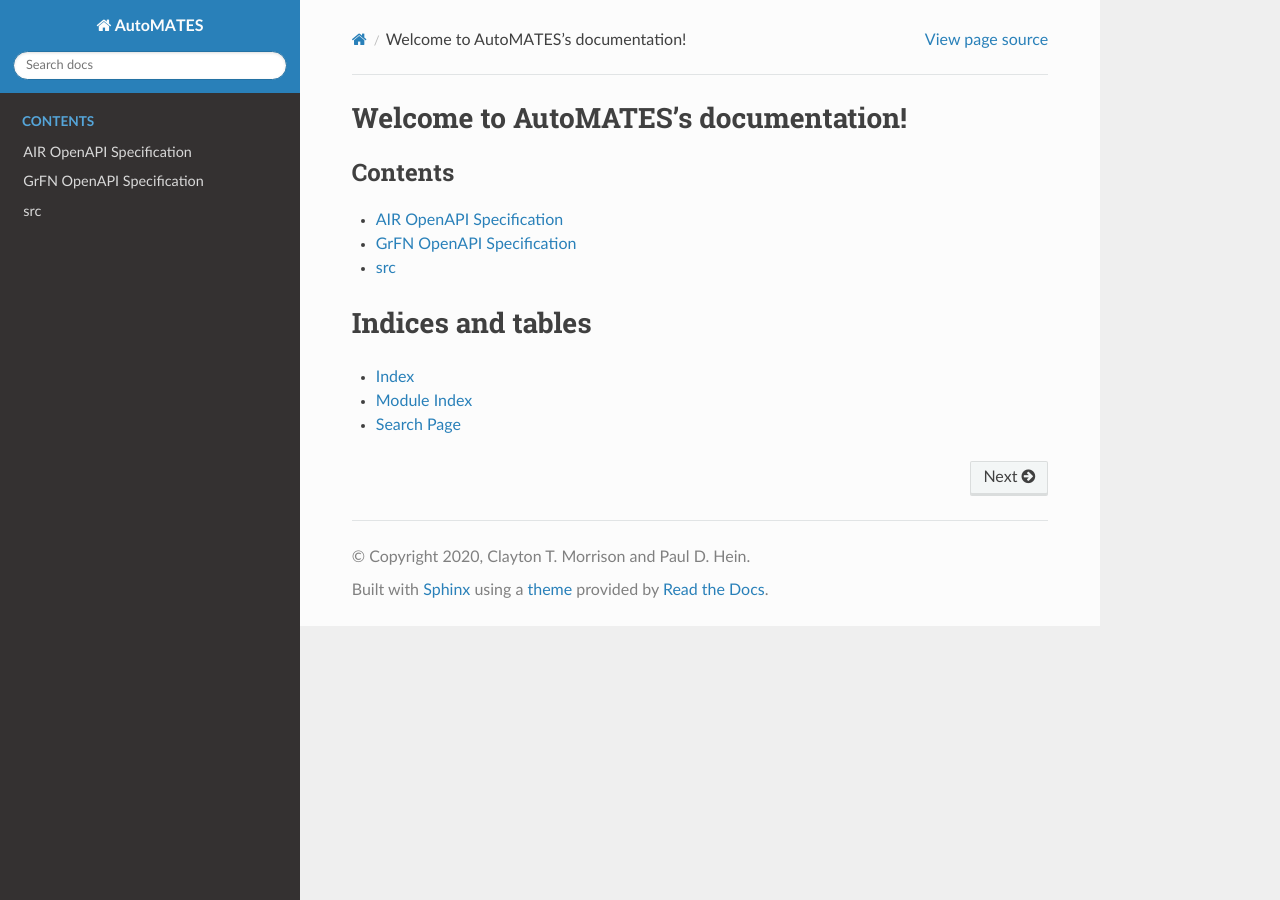
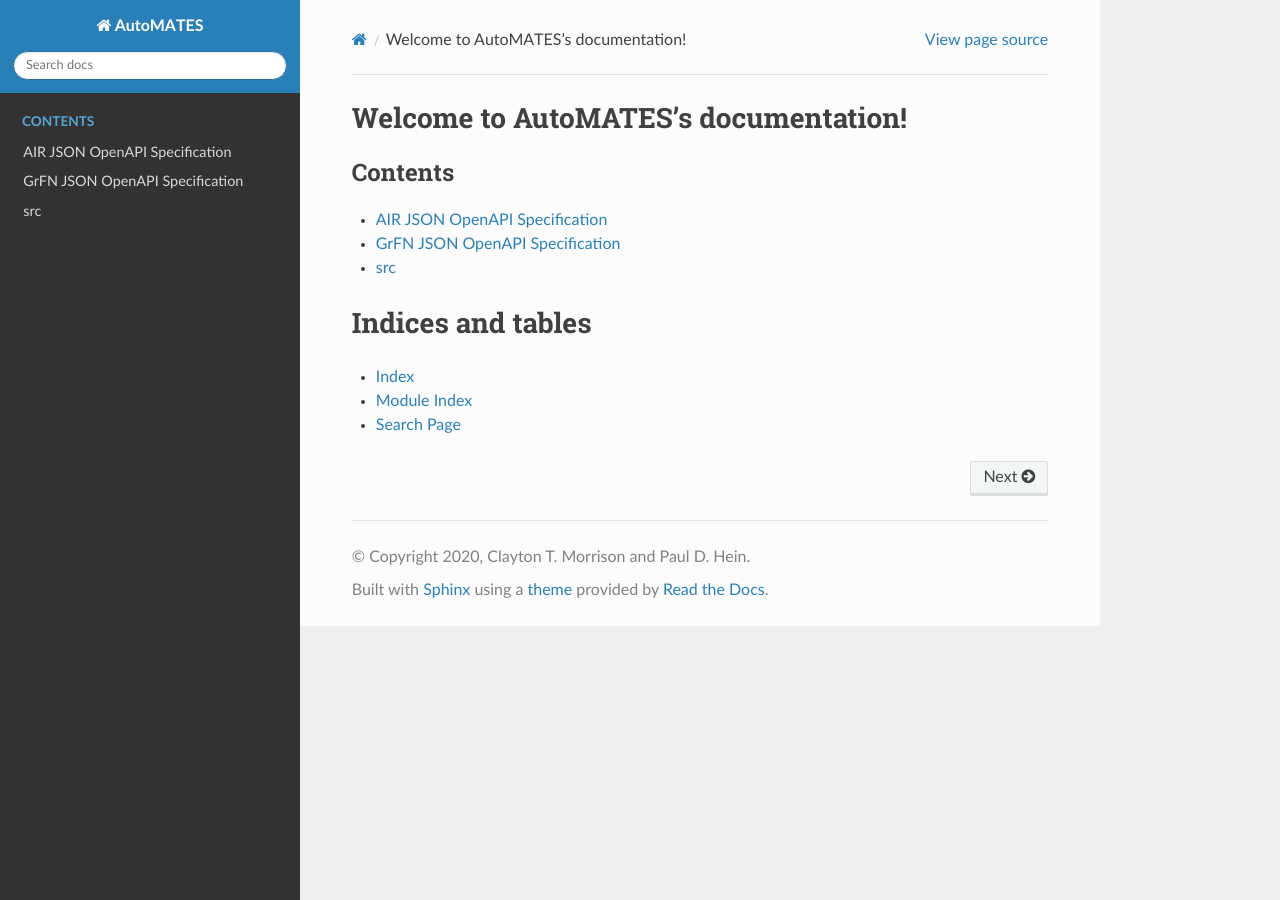
Before and after one commit to ml4ai/automates-v2, a Sphinx documentation site: the page built from docs/source/index.rst, in a window 1280 px wide. Built offline with Sphinx 7.4.7 and the Read the Docs theme 2.0.0, drawn with Linux system fonts in a browser that asks for light colours; pages that are not in the unit, such as notebooks, are missing from menus.

Commit message:
more doc cleanup

```diff
--- a/docs/source/air_openapi.rst
+++ b/docs/source/air_openapi.rst
@@ -1,5 +1,5 @@
-AIR OpenAPI Specification
-==========================
+AIR JSON OpenAPI Specification
+==============================
 
 .. raw:: html
   :file: air_openapi.html
--- a/docs/source/air_openapi.yaml
+++ b/docs/source/air_openapi.yaml
@@ -1,11 +1,11 @@
 openapi: 3.0.0
 
 info:
-  title: AIR spec
-  description: AutoMATES Intermediate Representation (AIR) schema specification
+  title: AIR JSON spec
+  description: AutoMATES Intermediate Representation (AIR) JSON schema specification
   contact:
     name: Clayton T. Morrison
-    email: claytonm@email.arizona.edu
+    email: claytonm@arizona.edu
   license:
     name: Apache 2.0
     url: 'http://www.apache.org/licenses/LICENSE-2.0.html'
--- a/docs/source/grfn_openapi.rst
+++ b/docs/source/grfn_openapi.rst
@@ -1,5 +1,5 @@
-GrFN OpenAPI Specification
-==========================
+GrFN JSON OpenAPI Specification
+===============================
 
 .. raw:: html
   :file: grfn_openapi.html
--- a/docs/source/grfn_openapi.yaml
+++ b/docs/source/grfn_openapi.yaml
@@ -1,11 +1,11 @@
 openapi: 3.0.0
 
 info:
-  title: GrFN spec
-  description: AutoMATES Grounded Function Network (GrFN) schema specification
+  title: GrFN JSON spec
+  description: AutoMATES Grounded Function Network (GrFN) JSON schema specification
   contact:
     name: Clayton T. Morrison
-    email: claytonm@email.arizona.edu
+    email: claytonm@arizona.edu
   license:
     name: Apache 2.0
     url: 'http://www.apache.org/licenses/LICENSE-2.0.html'
```
